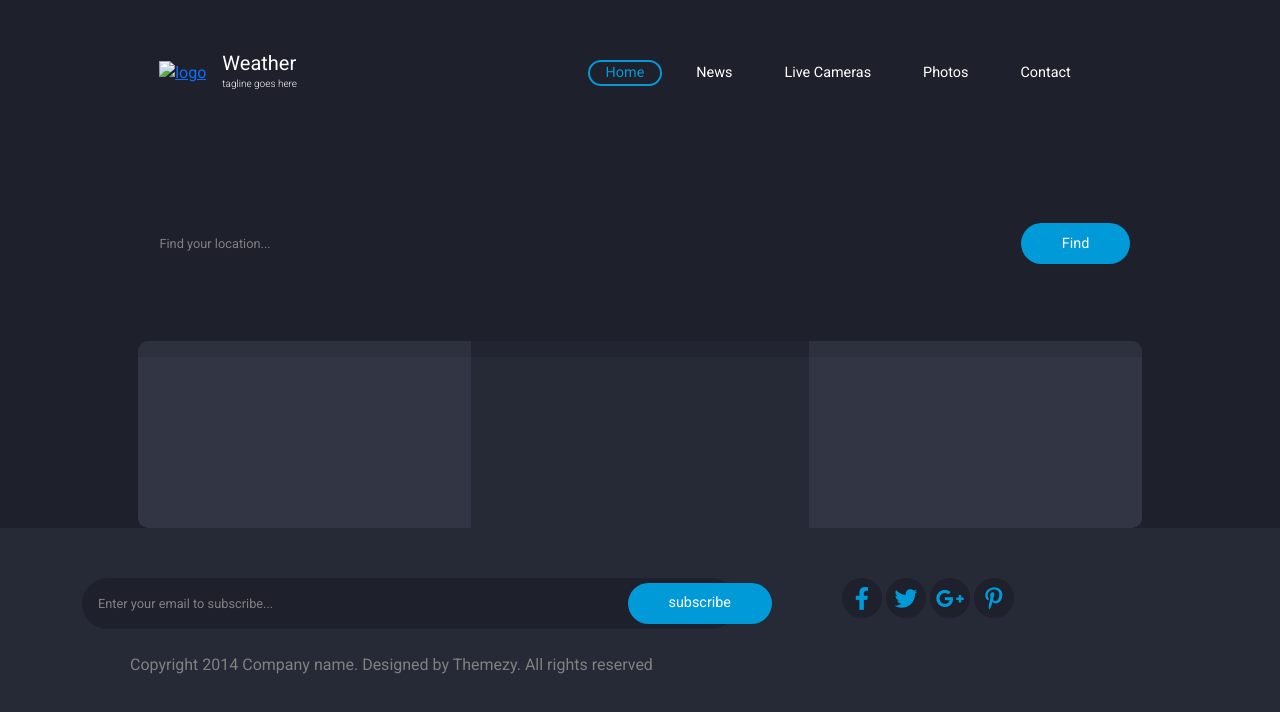
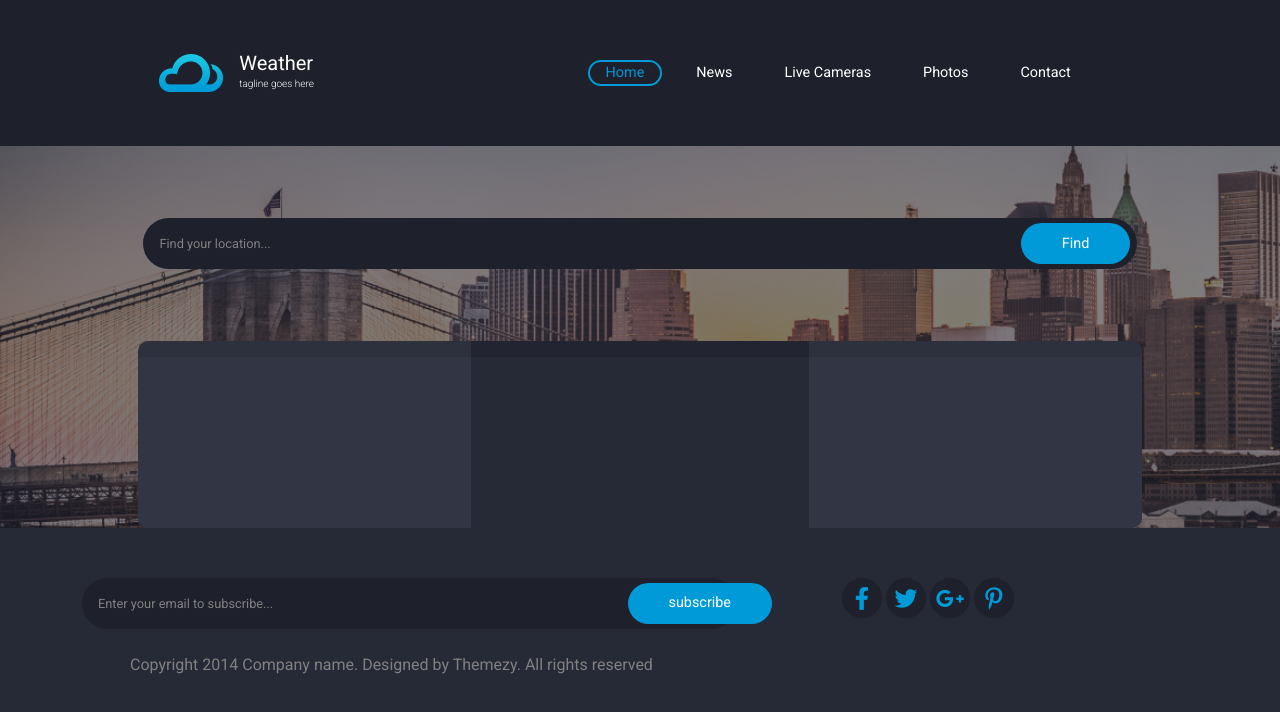
Before and after one commit to MouhanadAhmed/WeatherApp, a plain HTML site: page index.html in a window 1280 px wide. Drawn offline with Linux system fonts and the light colour scheme; the site is published under a folder, as on GitHub Pages, so addresses that start at the root find nothing; no server answers.

Commit message:
updated local images directories

```diff
--- a/css/style.css
+++ b/css/style.css
@@ -63,7 +63,7 @@ color: var(--text);
 /*  //SECTION Header styling Start */
 
 header .layer{
-    background-image: url(/images/banner.png);
+    background-image: url(../images/banner.png);
     background-size: cover;
     background-repeat: no-repeat;
     /* margin-bottom: 3rem; */
--- a/index.html
+++ b/index.html
@@ -12,7 +12,7 @@
     <link rel                         = "stylesheet" href="./css/all.min.css">
     <link href                        = "./css/bootstrap.min.css" rel="stylesheet" >
     <link rel                         = "stylesheet" href="./css/style.css">
-    <title>Weather - Assignment 11</title>
+    <title>Weather App</title>
 </head>
 <body >
 
@@ -22,7 +22,7 @@
         <div class="container ">
             <div class="logo">
                 <a  href="index.html">
-                    <img  src="/images/logo@2x.png" alt="logo">
+                    <img  src="./images/logo@2x.png" alt="logo">
                     </a>
                 </div>
                     <div class="logo-text">
```
